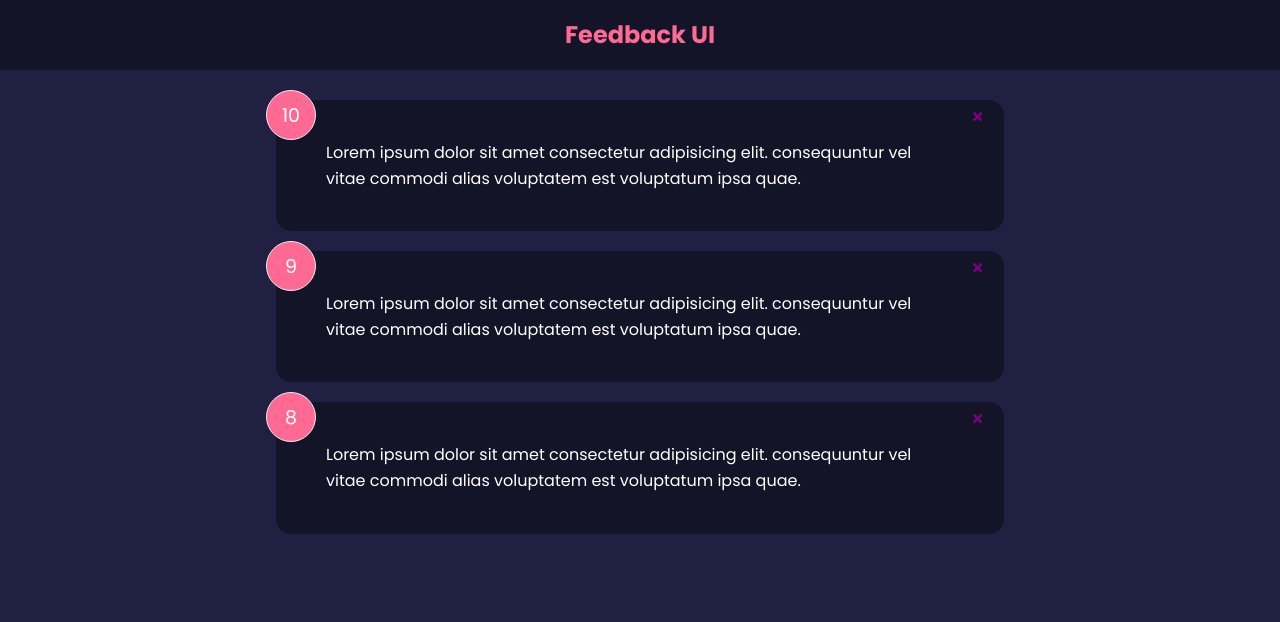
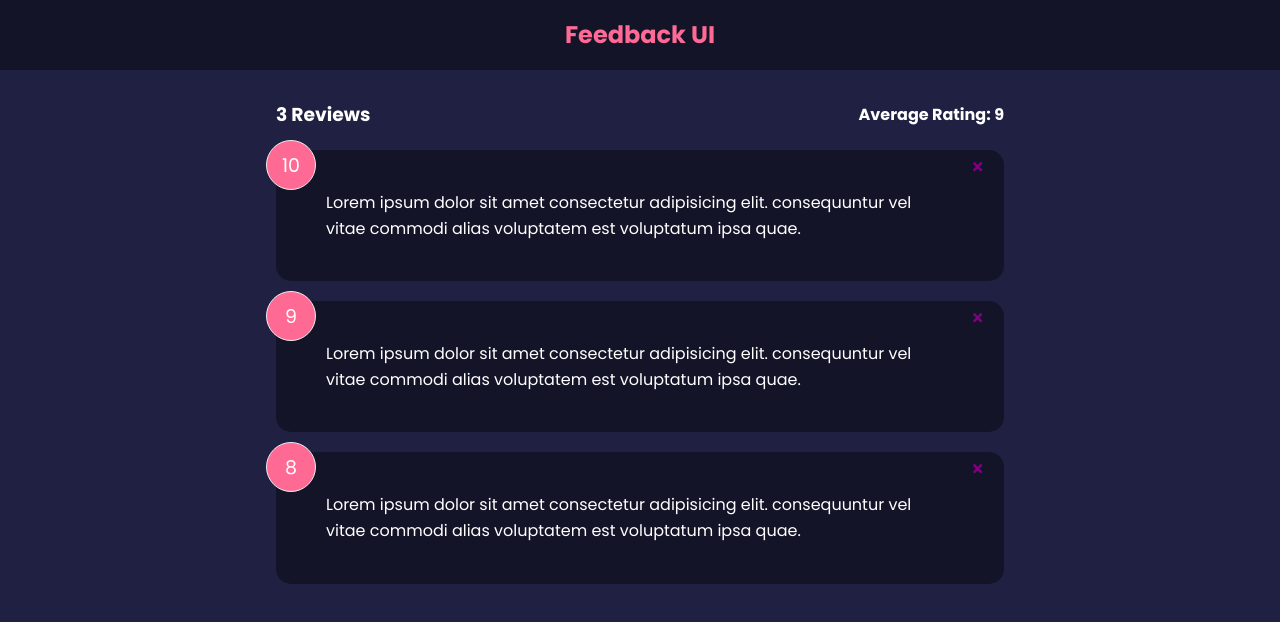
Before and after one commit to TuanAnh-P/feedback-app, a React (Create React App) app: page / in a window 1280 px wide. Shown: the top 622 px of the page. Built offline with nearby package versions, Linux system fonts and the light colour scheme.

Commit message:
FeedbackStats Component & Reactivity

```diff
--- a/src/App.js
+++ b/src/App.js
@@ -1,6 +1,7 @@
 import { useState } from "react"
 import Header from "./components/Header"
 import FeedbackList from "./components/FeedbackList"
+import FeedbackStats from "./components/FeedbackStats"
 import FeedbackData from "./data/FeedbackData"
 
 function App() {
@@ -17,6 +18,7 @@
         <>
             <Header/>
             <div className='container'>
+                <FeedbackStats feedback={feedback} />
                 <FeedbackList feedback={feedback} handleDelete={deleteFeedback} />
             </div>
         </>
--- /dev/null
+++ b/src/components/FeedbackStats.jsx
@@ -0,0 +1,24 @@
+import PropTypes from 'prop-types'
+
+function FeedbackStats({feedback}) {
+
+  // Calculate ratings avg
+  let average = feedback.reduce((acc, cur) => {
+    return acc + cur.rating
+  }, 0) / feedback.length
+
+  average = average.toFixed(1).replace(/[.,]0$/, '')
+
+  return (
+    <div className="feedback-stats">
+      <h3>{feedback.length} Reviews</h3>
+      <h4>Average Rating: {isNaN(average) ? 0 : average}</h4>
+    </div>
+  )
+}
+
+FeedbackStats.propTypes = {
+  feedback: PropTypes.array.isRequired,
+}
+
+export default FeedbackStats
```
